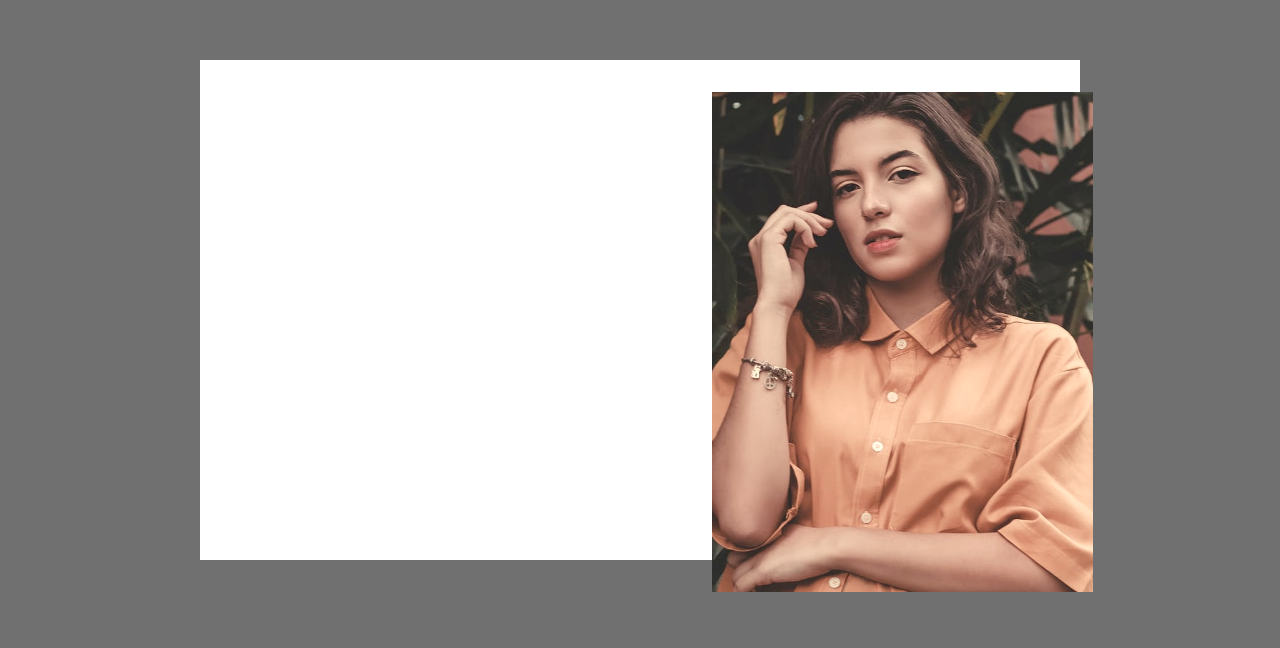
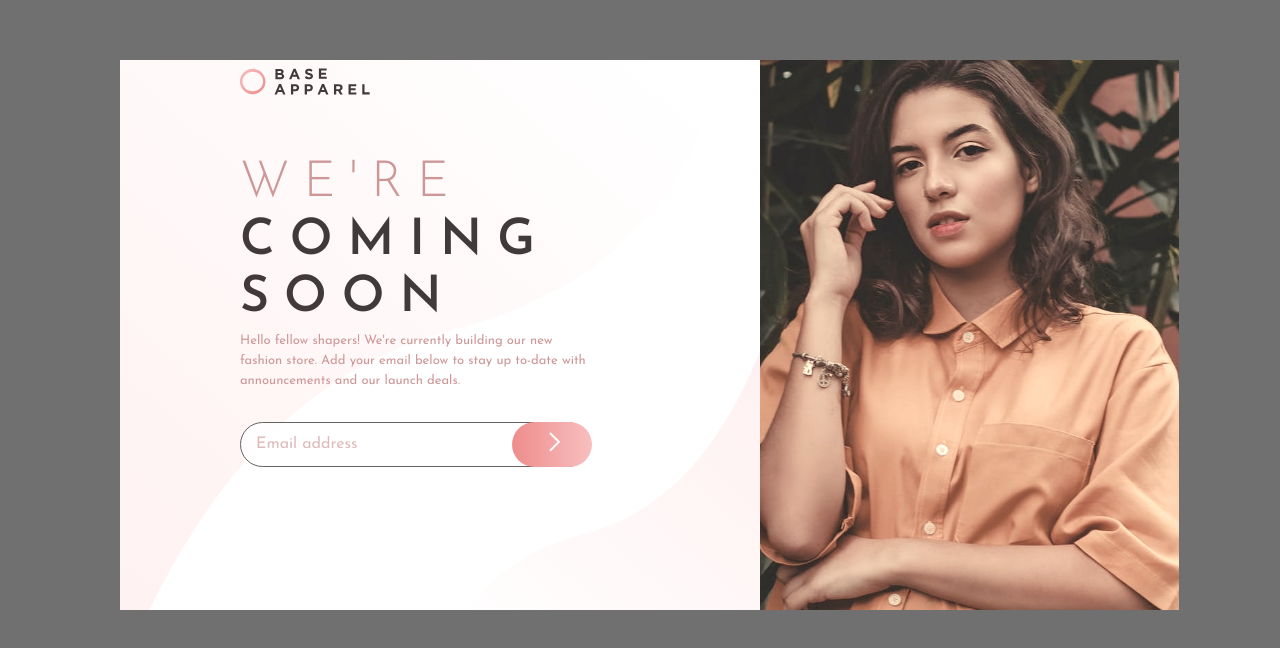
Before and after one commit to FisherSHADOW/base-apparel-coming-soon, a plain HTML site: page index.html in a window 1280 px wide. Shown: the part 140-788 px from the top of the page. Drawn offline with Linux system fonts and the light colour scheme.

Commit message:
1440px design added

```diff
--- a/assets/css/style.css
+++ b/assets/css/style.css
@@ -1,9 +1,11 @@
+
 :root{
     --White: white  ;
     --light-red: hsl(0, 36%, 70%);
     --soft-red: hsl(0, 93%, 68%);
     --Dark-Greyish-red: hsl(0, 6%, 24%);
     --font-family1:'Josefin Sans', sans-serif;  /* font weights => 300, 400, 600  */
+
     }
  body{
     max-height: 100vh;
@@ -15,23 +17,123 @@
 
  }
  .container{
-    width: 55rem;
-    height: 500px;
+    width: 65rem;
+    height: 550px;
     background-color: var(--White);
     margin: 200px auto;
+    display: flex;
+    justify-content: space-between;
+ }
+ .article-container{
+    width: 40rem;
+    height: 550px ;
+    display: flex;
+    flex-direction: column;
+    justify-content: center;
+    /* background-color: var(--White); */
+    background-image: url(/assets/images/bg-pattern-desktop.svg);
+    background-position: top;
+    background-size: 100%;
+    background-repeat: no-repeat;
 
- }
- .img1{
-    height: 500px;
-    position: relative;
-    left: 32rem ;
-    filter: sepia(25%);
+
+
  }
  .logo{
     width: 130px;
-    height: auto;
-    position: relative;
-    top: 300px;
-    left: 600px;
+    margin-left: 7.5rem;
+    margin-top: -90px;
+}
+
+ h1{
+    font-family: var(--font-family1);
+    font-weight: 600;
+    font-size: 50px ;
+    color: var(--Dark-Greyish-red);
+    margin-left: 7.5rem;
+    margin-top: 60px;
+    letter-spacing: 15px ;
+ }
+
+ h2{
+    font-family: var(--font-family1);
+    font-weight: 400;
+    font-size: 13px;
+    margin-left: 7.5rem;
+    margin-top: -30px;
+    line-height: 20px;
+    color: var(--light-red);
+ }
+ .titleFirstLine{
+    font-weight: 300;
+    color: var(--light-red);
+    letter-spacing: 14px;
+ }
+
+ #emailInput{
+   width: 350px;
+   height: 45px;
+   font-family: var(--font-family1);
+   color: var(--Dark-Greyish-red);
+   border-radius: 50px;
+   margin-left: 120px;
+   box-sizing: border-box;
+   padding: 15px;
+   margin-top: 20px;
+   opacity: 0.8;
+   border: 1px solid var(--Dark-Greyish-red) ;
 
  }
+ #emailInput:focus{
+   border: 1px solid var(--Dark-Greyish-red) ;
+   outline: none;
+ }
+ #emailInput::placeholder{
+   color: var(--light-red);
+   border: none;
+   outline: none;
+   opacity: 0.8;
+ }
+ #submitBtn{
+   width: 80px;
+   height: 45px;
+   border-radius: 50px;
+   position: relative;
+   left:24.5rem;
+   bottom:  2.8rem;
+   border: none;
+   outline: none;
+   background: rgb(238,140,140);
+   background: linear-gradient(90deg, rgba(238,140,140,1) 0%, rgba(248,191,191,1) 100%);
+   cursor: pointer;
+   transition: all 500ms ease-in-out ;
+   transform: scale(1);
+ }
+ #submitBtn > img{
+   transition: all 500ms ease-in-out ;
+ }
+ #submitBtn:hover{
+   transition: all ease-in-out 500ms;
+   box-shadow: none;
+   background: rgb(238,140,140);
+   background: linear-gradient(90deg, rgb(233, 170, 170) 0%, rgb(250, 216, 216) 100%);
+   transform: scale(1.1);
+   box-shadow: 0px 1px 15px rgba(0, 0, 0, 0.315);
+
+ }
+ #submitBtn img{
+   margin-left: 5px;
+ }
+ #submitBtn:hover img{
+   transform: translateX(15px);
+   transition: all ease-in-out 500ms ;
+   scale: 1.1;
+ }
+ .img-container{
+    width: 25rem;
+    height: 550px;
+ }
+ .img1{
+    height: 550px;
+    filter: sepia(30%);
+ }
--- a/index.html
+++ b/index.html
@@ -23,10 +23,31 @@
   <body>
     <main>
       <div class="container">
-        <article>
+        <article class="article-container">
           <img class="logo" src="./assets/images/logo.svg" alt="" />
+          <h1>
+            <span class="titleFirstLine">WE'RE</span><br />
+            COMING <br />
+            SOON
+          </h1>
+          <h2>
+            Hello fellow shapers! We're currently building our new <br />
+            fashion store. Add your email below to stay up to-date with <br />
+            announcements and our launch deals.
+          </h2>
+
+          <input
+            type="email"
+            id="emailInput"
+            placeholder="Email address"
+            required
+          />
+          <button id="submitBtn">
+            <img src="./assets/images/icon-arrow.svg" alt="" />
+          </button>
+        </article>
         <div class="img-container">
-            <picture>
+          <picture>
             <source
               srcset="./assets/images/hero-mobile.jpg"
               media="(max-width: 375px)"
```
Also changed, not shown: 1 other file.
